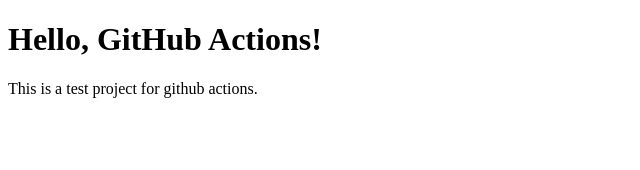
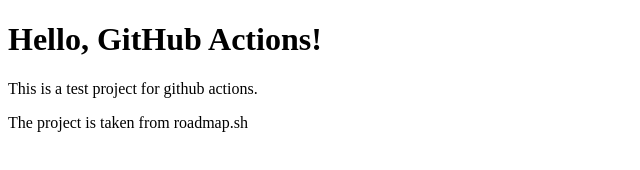
Before and after one commit to adeelumar-17/gh-deployment-workflow, a plain HTML site: page index.html in a window 1280 px wide. Shown: the whole page, without its empty margins (0-640 px from the left). Drawn offline with Linux system fonts and the light colour scheme.

Commit message:
update index.html

```diff
--- a/index.html
+++ b/index.html
@@ -6,5 +6,6 @@
   <body>
     <h1>Hello, GitHub Actions!</h1>
     <p>This is a test project for github actions.</p>
+    <p>The project is taken from <a src="https://roadmap.sh">roadmap.sh</a></p>
   </body>
 </html>
```
